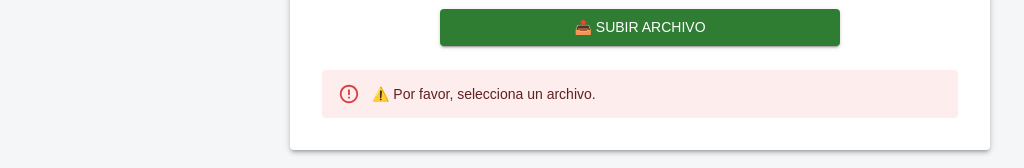
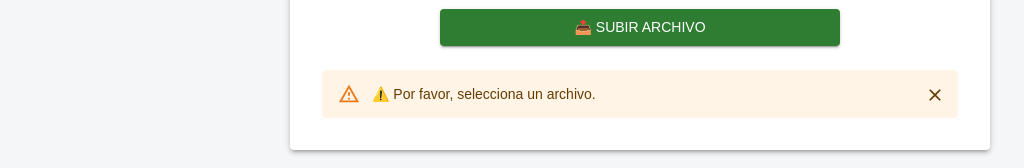
Before and after one commit to Sharpe73/Tranform-cv, a React (Create React App) app in the folder frontend/: page /transform in a window 1280 px wide. Both pictures are taken after a click on the button "📤 SUBIR ARCHIVO". Shown: the part 309-477 px from the top of the page, without its empty margins (0-1024 px from the left). Built offline with nearby package versions, Linux system fonts and the light colour scheme; no server answers.

Commit message:
nueva logica actualizada

```diff
--- a/frontend/src/components/MessageDisplay.js
+++ b/frontend/src/components/MessageDisplay.js
@@ -1,14 +1,30 @@
-import React from "react";
+import React, { useState, useEffect } from "react";
 import { Box, Alert } from "@mui/material";
 
 const MessageDisplay = ({ message }) => {
-  const isSuccess = message.startsWith("✅");
-  const severity = isSuccess ? "success" : "error";
+  const [open, setOpen] = useState(!!message);
+
+  useEffect(() => {
+    setOpen(!!message);
+  }, [message]);
+
+  let severity = "info";
+
+  if (message?.startsWith("✅")) {
+    severity = "success";
+  } else if (message?.startsWith("❌")) {
+    severity = "error";
+  } else if (message?.startsWith("⚠️")) {
+    severity = "warning";
+  }
 
   return (
+    open &&
     message && (
       <Box sx={{ mt: 3 }}>
-        <Alert severity={severity}>{message}</Alert>
+        <Alert severity={severity} onClose={() => setOpen(false)}>
+          {message}
+        </Alert>
       </Box>
     )
   );
--- a/frontend/src/components/Transform.js
+++ b/frontend/src/components/Transform.js
@@ -54,7 +54,7 @@ function Transform() {
 
     try {
       const response = await axios.post(`${API_BASE_URL}/upload`, formData, {
-        withCredentials: true, // ✅ Solución CORS: incluir credenciales en la subida
+        withCredentials: true,
       });
       setMessage("✅ Archivo procesado con éxito.");
       if (response.data?.pdfPath) {
@@ -62,7 +62,12 @@ function Transform() {
       }
     } catch (error) {
       console.error("❌ Error al procesar el archivo:", error);
-      setMessage("❌ Hubo un error al procesar el archivo. Inténtalo nuevamente.");
+
+      if (error.response?.status === 404) {
+        setMessage("⚠️ Este archivo no contiene texto reconocible. Asegúrate de subir un CV en formato texto, no escaneado como imagen.");
+      } else {
+        setMessage("❌ Hubo un error al procesar el archivo. Inténtalo nuevamente.");
+      }
     } finally {
       setIsUploading(false);
     }
```
